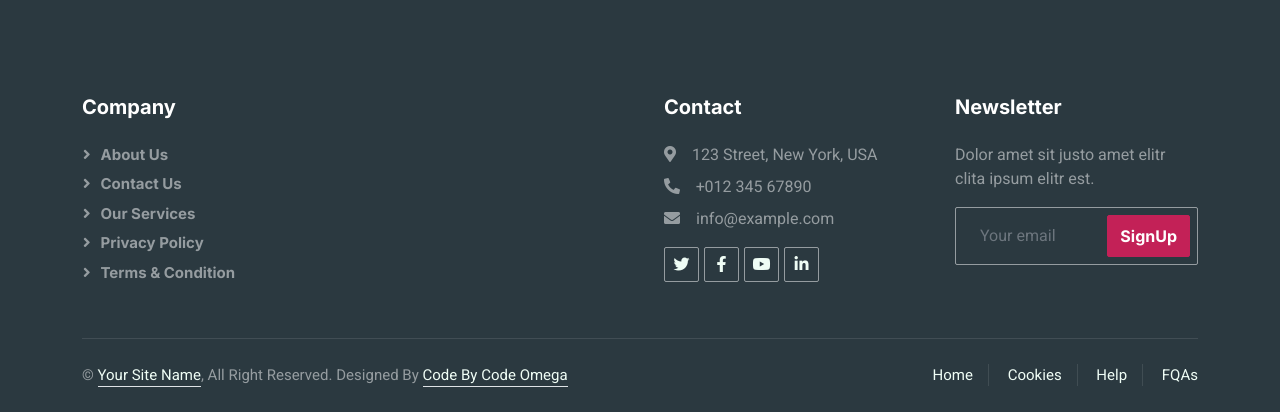
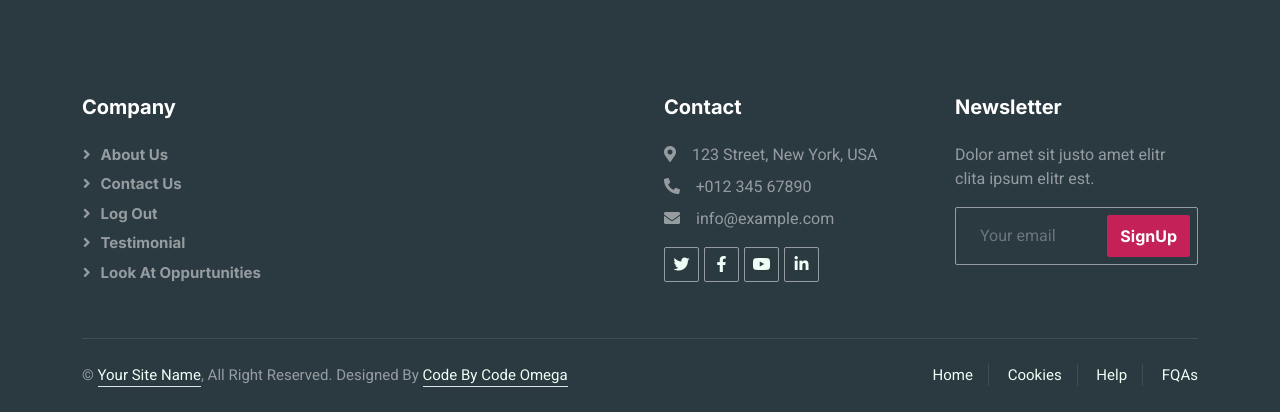
Before and after one commit to Mehekjain05/SmartHire, a Flask app: page /about in a window 1280 px wide. Shown: the part 1159-1571 px from the top of the page. Run offline with Flask 3, Linux system fonts and the light colour scheme; some libraries are stand-ins or nearby versions.

Commit message:
routing of the about page footer to all the pages

```diff
--- a/templates/about.html
+++ b/templates/about.html
@@ -111,11 +111,11 @@
                 <div class="row g-5">
                     <div class="col-lg-3 col-md-6">
                         <h5 class="text-white mb-4">Company</h5>
-                        <a class="btn btn-link text-white-50" href="">About Us</a>
-                        <a class="btn btn-link text-white-50" href="">Contact Us</a>
-                        <a class="btn btn-link text-white-50" href="">Our Services</a>
-                        <a class="btn btn-link text-white-50" href="">Privacy Policy</a>
-                        <a class="btn btn-link text-white-50" href="">Terms & Condition</a>
+                        <a class="btn btn-link text-white-50" href="bankathon\templates\about.html">About Us</a>
+                        <a class="btn btn-link text-white-50" href="bankathon\templates\contact.html">Contact Us</a>
+                        <a class="btn btn-link text-white-50" href="bankathon\templates\Login.html">Log Out</a>
+                        <a class="btn btn-link text-white-50" href="bankathon\templates\testimonial.html">Testimonial</a>
+                        <a class="btn btn-link text-white-50" href="bankathon\templates\job-list.html">Look at Oppurtunities</a>
                     </div>
                     <div class="col-lg-3 col-md-6">
                     <!--    <h5 class="text-white mb-4">Quick Links</h5>
```
